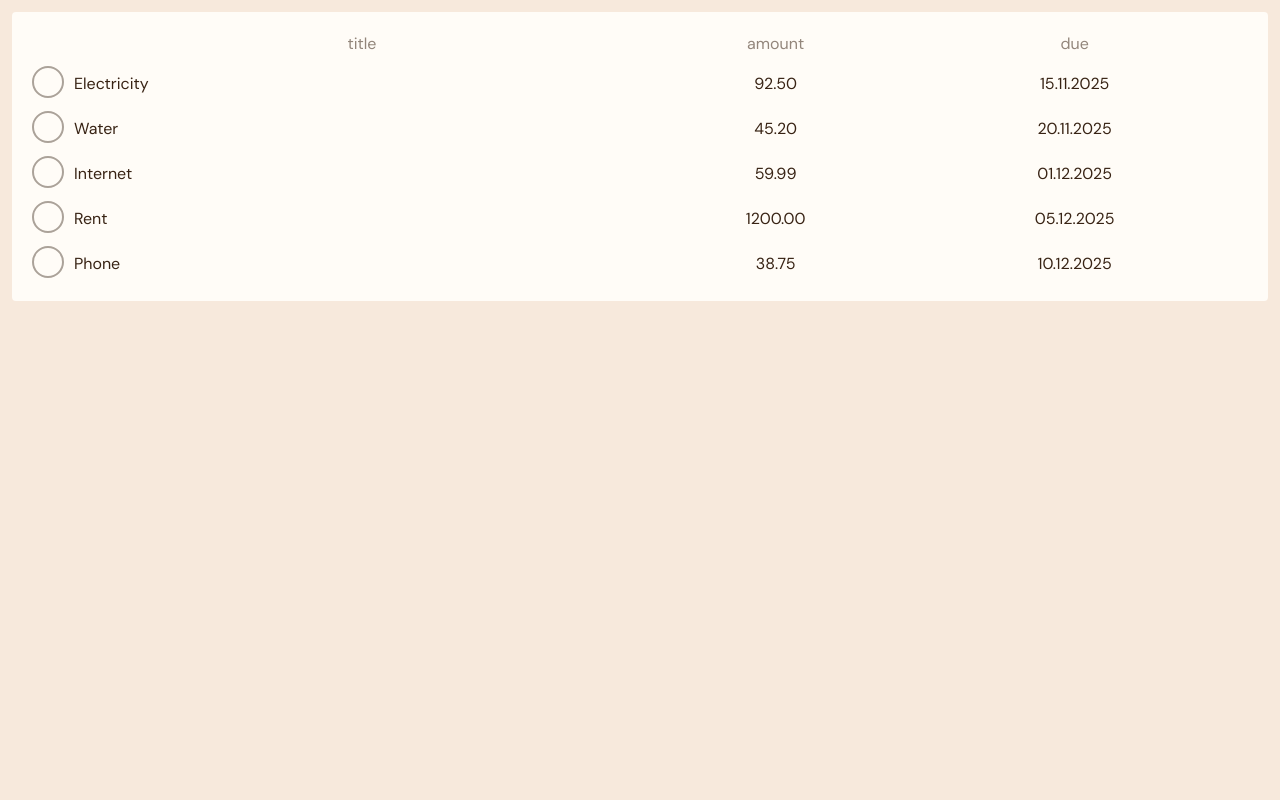
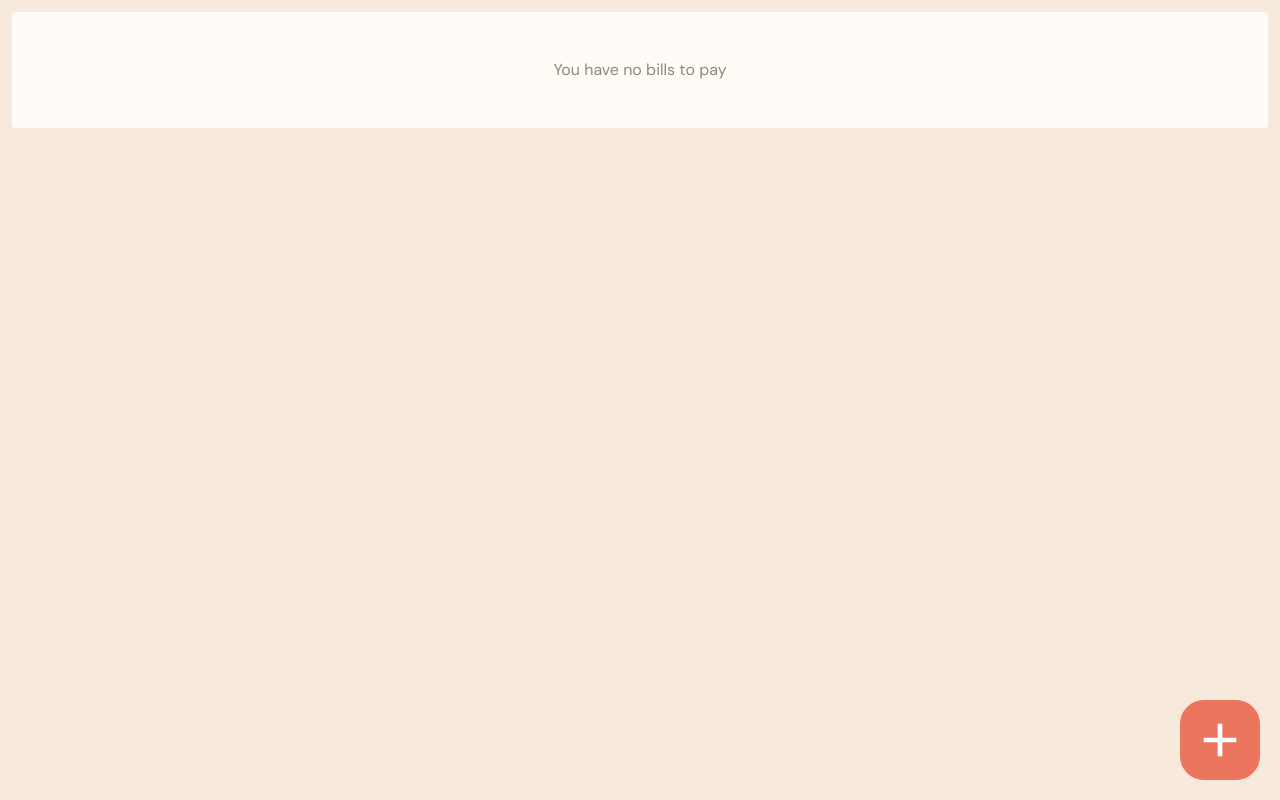
Before and after one commit to BUTURUM/Finance_Calculator, a Vue app: page / in a window 1280 px wide. Built offline with nearby package versions, Linux system fonts and the light colour scheme.

Commit message:
feat: user can add bill to the list
So far there isn't way to specify due date, since project doesn't have
necessary library

```diff
--- /dev/null
+++ b/src/components/AddBill.vue
@@ -0,0 +1,43 @@
+<template>
+  <Model v-model="open">
+    <form @submit.prevent="submit" class="*:not-last:mb-2.5">
+      <input class="standard-input w-full" v-model="data.title" placeholder="title" type="text"/>
+      <input class="standard-input w-full" v-model="data.amount" placeholder="amount" step="0.01" type="number"/>
+      <div class="flex">
+        <button @click="close" type="button" class="passive-btn flex-auto">close</button>
+        <button type="submit" class="active-btn flex-auto">add</button>
+      </div>
+    </form>
+  </Model>
+</template>
+<script setup>
+  import { reactive, toRaw, watch } from 'vue';
+  import Model from './Model.vue';
+
+  const open = defineModel();
+  const emit = defineEmits(['new-bill']);
+
+  const data = reactive({
+    title: undefined, amount: undefined
+  });
+
+  function close(){
+    open.value = false;
+  }
+
+  function submit(){
+    if(!data.title || !data.amount){
+      return
+    }
+    emit('new-bill', toRaw(data));
+    close();
+  }
+
+  watch(open, (value) => {
+    if(value) return;
+
+    for(let key in data){
+      data[key] = undefined;
+    }
+  });
+</script>
--- a/src/components/App.vue
+++ b/src/components/App.vue
@@ -1,6 +1,19 @@
-<script setup lang="ts">
+<script setup>
+  import { reactive, ref } from 'vue';
+
   import Bills from './Bills.vue';
+  import Blob from './Blob.vue';
+  import AddBill from './AddBill.vue';
+
+  const open = ref(false);
+  const bills = reactive([]);
+
+  function newBill(bill){
+    bills.push({ ...bill, due: "15.11.2025", payed: false});
+  }
 </script>
 <template>
-  <Bills></Bills>
+  <Bills :bills="bills"/>
+  <Blob @click="open = true"/>
+  <AddBill v-model="open" @new-bill="newBill"/>
 </template>
--- a/src/components/Bills.vue
+++ b/src/components/Bills.vue
@@ -1,6 +1,6 @@
 <template>
   <div class="box">
-    <table class="w-full border-separate border-spacing-2.5">
+    <table v-if="bills.length" class="w-full border-separate border-spacing-2.5">
       <colgroup>
         <col />
         <col width="50%"/>
@@ -26,42 +26,13 @@
         </tr>
       </tbody>
     </table>
+    <div v-else class="flex justify-center items-center h-24">
+      <div class="text-on-secondary-low">You have no bills to pay</div>
+    </div>
   </div>
 </template>
 <script setup>
-  import { reactive } from 'vue';
   import Checkbox from './Checkbox.vue';
 
-  const bills = reactive([
-    {
-      title: "Electricity",
-      amount: 92.50,
-      due: "15.11.2025",
-      payed: false
-    },
-    {
-      title: "Water",
-      amount: 45.20,
-      due: "20.11.2025",
-      payed: false
-    },
-    {
-      title: "Internet",
-      amount: 59.99,
-      due: "01.12.2025",
-      payed: false
-    },
-    {
-      title: "Rent",
-      amount: 1200,
-      due: "05.12.2025",
-      payed: false
-    },
-    {
-      title: "Phone",
-      amount: 38.75,
-      due: "10.12.2025",
-      payed: false
-    }
-  ])
+  const { bills } = defineProps(['bills']);
 </script>
--- /dev/null
+++ b/src/components/Blob.vue
@@ -0,0 +1,8 @@
+<template>
+  <button class="bg-primary rounded-3xl p-3 fixed bottom-0 right-0 mb-5 mr-5">
+    <Plus class="size-14 fill-on-primary"/>
+  </button>
+</template>
+<script setup>
+  import Plus from '../assets/plus.svg';
+</script>
--- /dev/null
+++ b/src/components/Model.vue
@@ -0,0 +1,15 @@
+<template>
+  <div v-if="open">
+    <div class="box absolute top-[50%] left-[50%] w-[80%] translate-[-50%] z-10">
+      <slot></slot>
+    </div>
+    <div @click="close" class="bg-black opacity-25 fixed top-0 bottom-0 left-0 right-0"></div>
+  </div>
+</template>
+<script setup>
+  const open = defineModel();
+
+  function close(){
+    open.value = false;
+  }
+</script>
--- a/src/style.css
+++ b/src/style.css
@@ -29,3 +29,17 @@ body{
 .box{
   @apply bg-secondary rounded-sm p-2.5
 }
+
+.standard-input{
+  @apply p-1.5 border-outline border-2 border-solid rounded-sm outline-primary
+}
+
+.passive-btn, .active-btn{
+  @apply p-1.5 rounded-sm text-center
+}
+.active-btn{
+  @apply bg-primary text-on-primary
+}
+.passive-btn{
+  @apply text-primary
+}
```
Also changed, not shown: src/assets/plus.svg (added).
